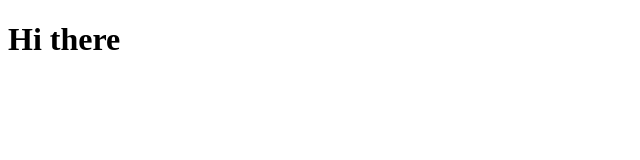
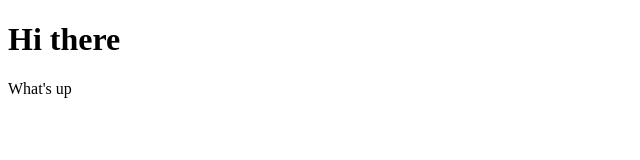
Before and after one commit to diyor1602/diyor1602.github.io, a plain HTML site: page index.html in a window 1280 px wide. Shown: the full height of the page, 0-640 px from the left. Drawn offline with Linux system fonts and the light colour scheme.

Commit message:
adding p

```diff
--- a/index.html
+++ b/index.html
@@ -7,5 +7,6 @@
   </head>
   <body>
     <h1>Hi there</h1>
+    <p>What's up</p>
   </body>
 </html>
```
